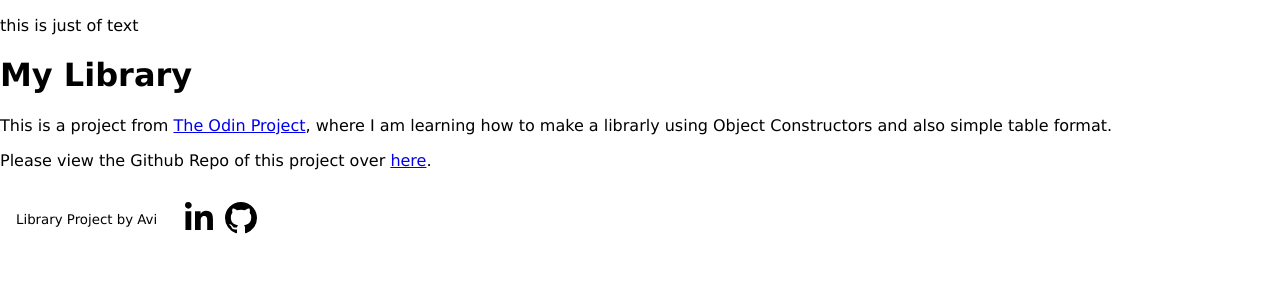
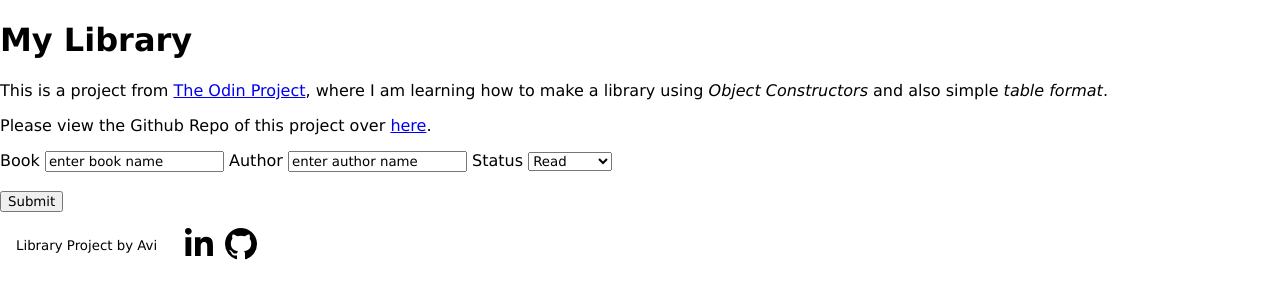
Before and after one commit to Avinashlimbu/library, a plain HTML site: page index.html in a window 1280 px wide. Drawn offline with Linux system fonts and the light colour scheme.

Commit message:
html completion

```diff
--- a/index.html
+++ b/index.html
@@ -9,19 +9,27 @@
 </head>
 <body>
     <div class="main">
-        <p>this is just of text</p>
         <h1>My Library</h1>
-        <p>This is a project from <a href="https://www.theodinproject.com/" target="_blank">The Odin Project</a>, where I am learning how to make a librarly
-            using Object Constructors and also simple table format.
+        <p>This is a project from <a href="https://www.theodinproject.com/" target="_blank">The Odin Project</a>, where I am learning how to make a library
+            using <i>Object Constructors</i> and also simple <i>table format</i>.
         </p>
         <p>Please view the Github Repo of this project over
         <a href="https://github.com/Avinashlimbu/library" target="_blank">here</a>.</p>
     <div class="form">
         <form>
-
+            <label for="book">Book</label>
+            <input type="text" id="book" name="book" value="enter book name">
+            <label for="author">Author</label>
+            <input type="text" id="author" name="author" value="enter author name">
+            <label for="status">Status</label>
+            <select id="status" name="Status">
+                <option value="Read">Read</option>
+                <option value="Not Read">Not Read</option>
+            </select>
+            <br><br>
+            <input type="submit" value="Submit">
         </form>
     </div>
-
 
 
         <footer>
```
Also changed, not shown: styles.css (+2 -10 lines).
